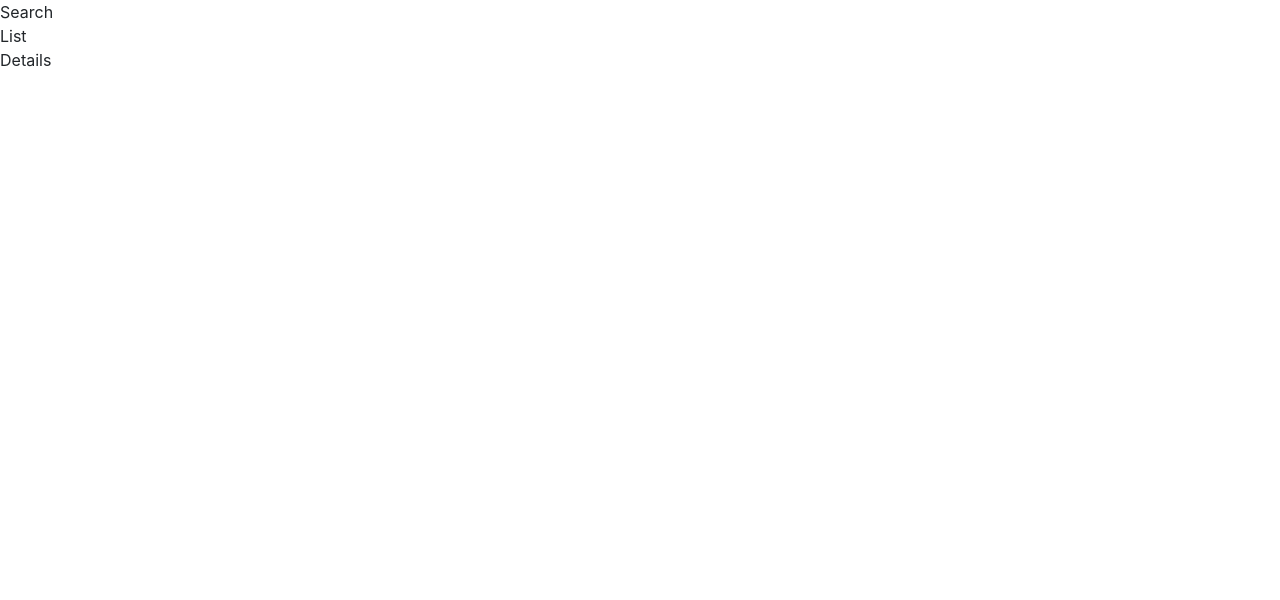
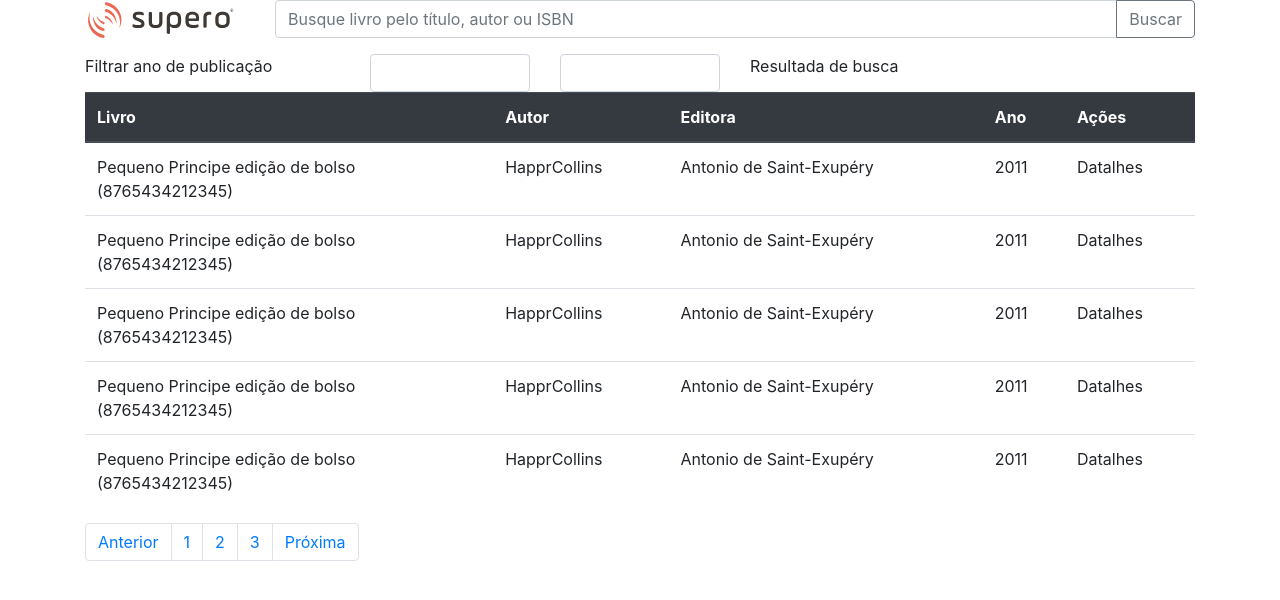
Before and after one commit to marcobneves/avalicao-supero-frontend-react, a React (Create React App) app: page / in a window 1280 px wide. Shown: the top 600 px of the page. Built offline with nearby package versions, Linux system fonts and the light colour scheme.

Commit message:
Created and apply of layout views Search and List

```diff
--- a/src/App.js
+++ b/src/App.js
@@ -7,9 +7,11 @@ import Details from './components/bookDetails/details'
 function App() {
   return (
     <div className="App">
-      <Search/>
-      <List/>
-      <Details/>
+      <div className="container">
+        <Search />
+        <List />
+        {/* <Details /> */}
+      </div>
     </div>
   );
 }
--- a/src/components/bookDetails/details.js
+++ b/src/components/bookDetails/details.js
@@ -6,21 +6,18 @@ export default class Details extends Component {
     constructor() {
         super();
         this.state = {
-            // titulo: '',
-            // preco: '',
-            // autor: '',
-            // autores: []
+            book: {}
         }
     }
 
     details = () => {
-        // let url = "http://5d123a8084e9060014576aeb.mockapi.io/autor";
+        // let url = "http://5d123a8084e9060014576aeb.mockapi.io/book";
         // fetch(url).then(resposta => {
         //     return resposta.json();
         // })
         //     .then(dados => {
         //         // console.log('DADOS', dados);
-        //         this.setState({ autores: dados })
+        //         this.setState({ book: dados })
         //     })
         //     .catch(e => {
         //         console.log('ERRO AO BUSCAR DADOS')
@@ -30,7 +27,9 @@ export default class Details extends Component {
 
     render() {
         return (
-            <div>Details</div>
+            <div>
+                Details
+            </div>
         )
     }
 
--- a/src/components/bookList/list.js
+++ b/src/components/bookList/list.js
@@ -6,21 +6,55 @@ export default class List extends Component {
     constructor() {
         super();
         this.state = {
-            // titulo: '',
-            // preco: '',
-            // autor: '',
-            // autores: []
+            books: [
+                {
+                    name: 'Pequeno Principe edição de bolso',
+                    isbn: '8765434212345',
+                    author: 'HapprCollins',
+                    publishing: 'Antonio de Saint-Exupéry',
+                    years: '2011'
+                },
+                {
+                    name: 'Pequeno Principe edição de bolso',
+                    isbn: '8765434212345',
+                    author: 'HapprCollins',
+                    publishing: 'Antonio de Saint-Exupéry',
+                    years: '2011'
+                },
+                {
+                    name: 'Pequeno Principe edição de bolso',
+                    isbn: '8765434212345',
+                    author: 'HapprCollins',
+                    publishing: 'Antonio de Saint-Exupéry',
+                    years: '2011'
+                },
+                {
+                    name: 'Pequeno Principe edição de bolso',
+                    isbn: '8765434212345',
+                    author: 'HapprCollins',
+                    publishing: 'Antonio de Saint-Exupéry',
+                    years: '2011'
+                },
+                {
+                    name: 'Pequeno Principe edição de bolso',
+                    isbn: '8765434212345',
+                    author: 'HapprCollins',
+                    publishing: 'Antonio de Saint-Exupéry',
+                    years: '2011'
+                }
+
+            ]
         }
     }
 
     listBook = () => {
-        // let url = "http://5d123a8084e9060014576aeb.mockapi.io/autor";
+        // let url = "http://5d123a8084e9060014576aeb.mockapi.io/book";
         // fetch(url).then(resposta => {
         //     return resposta.json();
         // })
         //     .then(dados => {
         //         // console.log('DADOS', dados);
-        //         this.setState({ autores: dados })
+        //         this.setState({ books: dados })
         //     })
         //     .catch(e => {
         //         console.log('ERRO AO BUSCAR DADOS')
@@ -30,7 +64,46 @@ export default class List extends Component {
 
     render() {
         return (
-            <div>List</div>
+            <div>
+                {/* Tables */}
+                <table class="table">
+                    <thead class="thead-dark">
+                        <tr>
+                            <th scope="col">Livro</th>
+                            <th scope="col">Autor</th>
+                            <th scope="col">Editora</th>
+                            <th scope="col">Ano</th>
+                            <th scope="col">Ações</th>
+                        </tr>
+                    </thead>
+                    <tbody>
+                        {this.state.books.map((book, index) => {
+                            return (
+                                <tr key={index}>
+                                    <td>
+                                        <div>{book.name}</div>
+                                        <div>{`(${book.isbn})`}</div>
+                                    </td>
+                                    <td>{book.author}</td>
+                                    <td>{book.publishing}</td>
+                                    <td>{book.years}</td>
+                                    <td>Datalhes</td>
+                                </tr>
+                            )
+                        })}
+                    </tbody>
+                </table>
+                {/* Pagination */}
+                <nav aria-label="Page navigation example">
+                    <ul class="pagination">
+                        <li class="page-item"><a class="page-link" href="#">Anterior</a></li>
+                        <li class="page-item"><a class="page-link" href="#">1</a></li>
+                        <li class="page-item"><a class="page-link" href="#">2</a></li>
+                        <li class="page-item"><a class="page-link" href="#">3</a></li>
+                        <li class="page-item"><a class="page-link" href="#">Próxima</a></li>
+                    </ul>
+                </nav>
+            </div>
         )
     }
 
--- a/src/components/bookSearch/search.js
+++ b/src/components/bookSearch/search.js
@@ -1,26 +1,29 @@
 
 import React, { Component } from 'react';
+import logo from '../../image/supero.svg'
+
+const logoSize = {
+    width: '150px'
+}
 
 export default class Search extends Component {
 
     constructor() {
         super();
         this.state = {
-            // titulo: '',
-            // preco: '',
-            // autor: '',
-            // autores: []
+            search: {}
         }
     }
 
+
     SearchRequest = () => {
-        // let url = "http://5d123a8084e9060014576aeb.mockapi.io/autor";
+        // let url = "http://5d123a8084e9060014576aeb.mockapi.io/search";
         // fetch(url).then(resposta => {
         //     return resposta.json();
         // })
         //     .then(dados => {
         //         // console.log('DADOS', dados);
-        //         this.setState({ autores: dados })
+        //         this.setState({ search: dados })
         //     })
         //     .catch(e => {
         //         console.log('ERRO AO BUSCAR DADOS')
@@ -30,7 +33,35 @@ export default class Search extends Component {
 
     render() {
         return (
-            <div>Search</div>
+            <div>
+                <div className="row">
+                    <div className="col-2">
+                        <img src={logo} className="App-logo" style={logoSize} alt="logo" />
+                    </div>
+                    <div className="col">
+                        <div class="input-group mb-3">
+                            <input type="text" class="form-control" placeholder="Busque livro pelo título, autor ou ISBN" aria-label="Recipient's username" aria-describedby="button-addon2" />
+                            <div class="input-group-append">
+                                <button class="btn btn-outline-secondary" type="button" id="button-addon2">Buscar</button>
+                            </div>
+                        </div>
+                    </div>
+                </div>
+                <div className="row">
+                    <div className="col-3">Filtrar ano de publicação</div>
+                    <div className="col-2">
+                        <div class="input-group">
+                            <input type="text" aria-label="Last name" class="form-control" />
+                        </div>
+                    </div>
+                    <div className="col-2">
+                        <div class="input-group">
+                            <input type="text" aria-label="Last name" class="form-control" />
+                        </div>
+                    </div>
+                    <div className="col">Resultada de busca</div>
+                </div>
+            </div>
         )
     }
 
```
Also changed, not shown: src/image/supero.svg (added).
